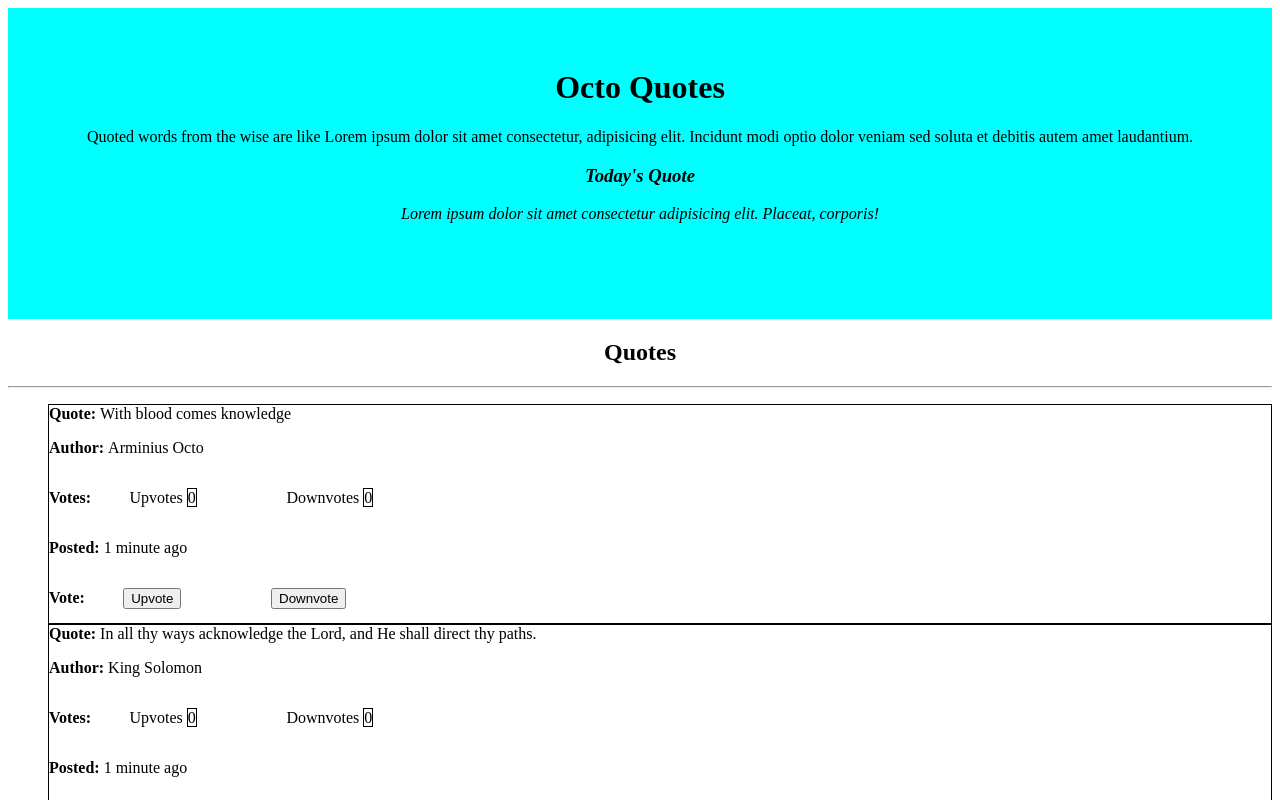
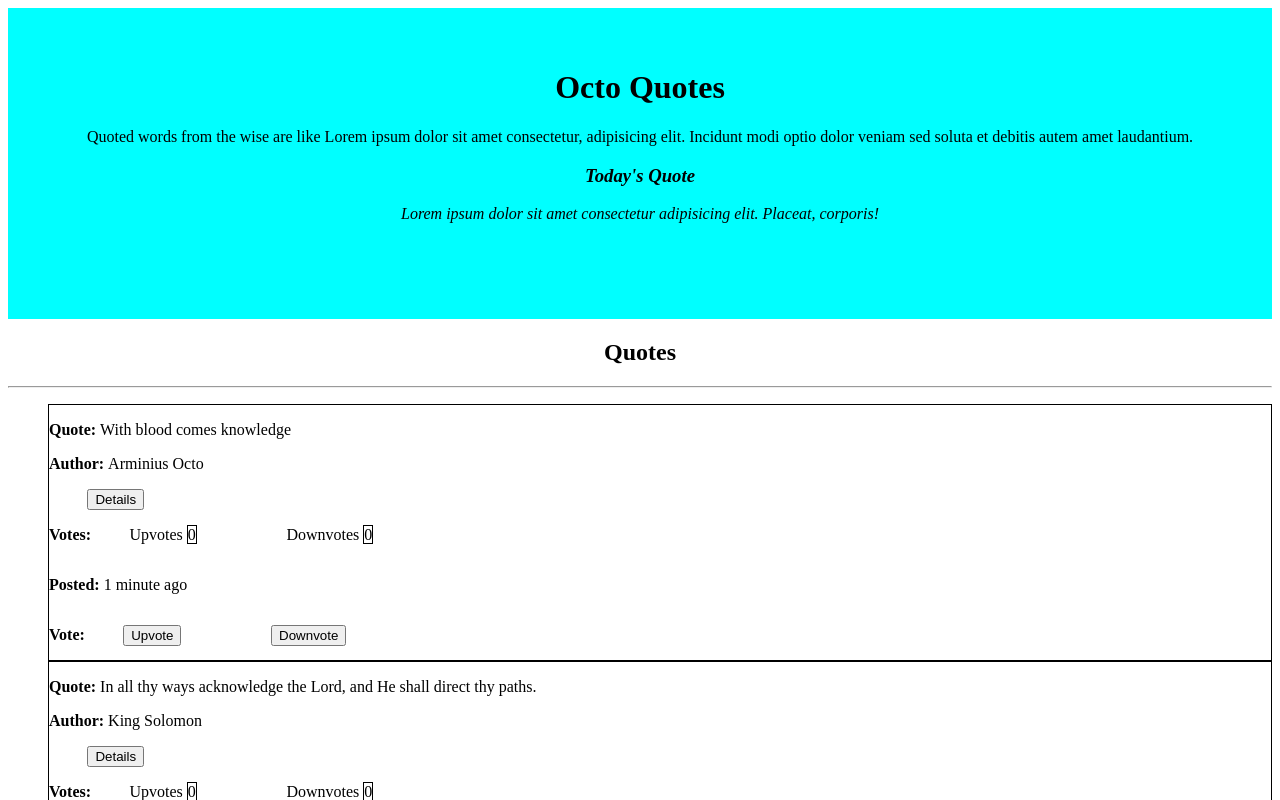
Before and after one commit to Daniel6996-arch/Octo-quotes, an Angular app: page / in a window 1280 px wide. Shown: the top 800 px of the page. Built offline with nearby package versions, Linux system fonts and the light colour scheme.

Commit message:
add edits to page

```diff
--- a/src/app/quotes-text/quotes-text.component.html
+++ b/src/app/quotes-text/quotes-text.component.html
@@ -35,8 +35,11 @@
     <hr>
     <ul>
       <li *ngFor='let quote of quotes' [ngClass] = "'border-around'" type="none">
-        <span [ngClass] = "'words'">Quote: </span>{{quote.Word}}
+        <div>
+        <p><span [ngClass] = "'words'">Quote: </span>{{quote.Word}}</p>
         <p><span [ngClass] = "'words'">Author: </span>{{quote.Author}}</p>
+        <button [ngClass] = "'margin-left-1'">Details</button>
+        </div>
         <div [ngClass] = "'row'">
             <p><span [ngClass] = "'words'">Votes:</span></p>
             <p [ngClass] = "'margin-left-1'">Upvotes <span [ngClass] = "'upvote-box'">0</span></p>
```
